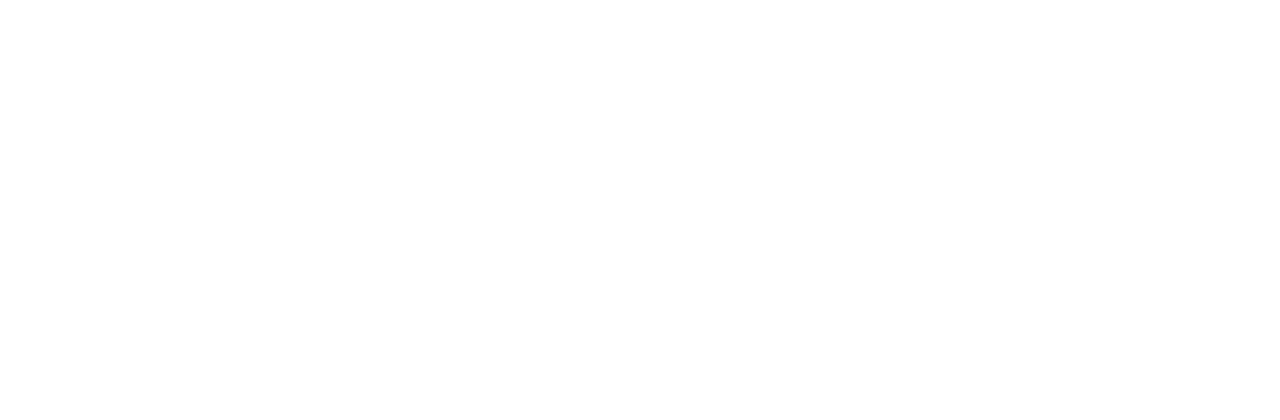
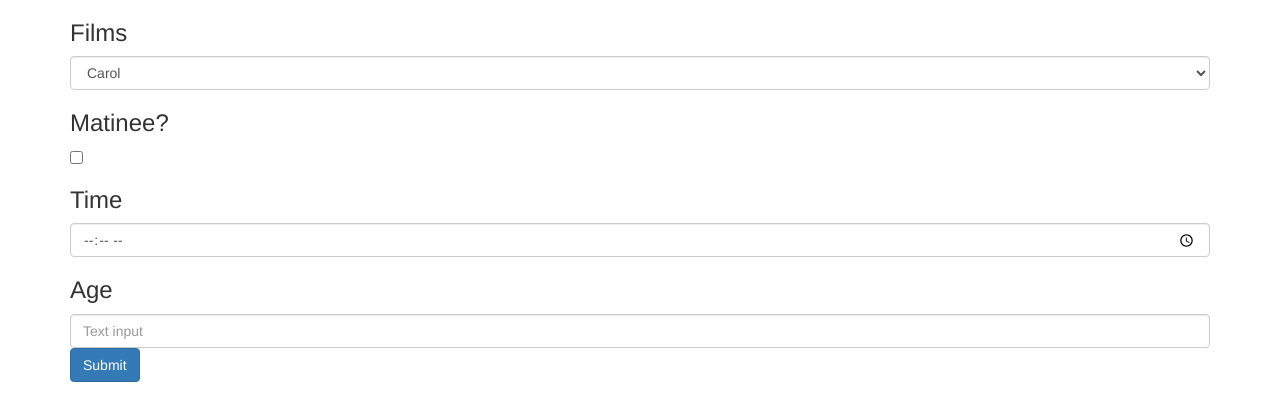
Before and after one commit to londonb/movietickets, a plain HTML site: page index.html in a window 1280 px wide. Drawn offline with nearby package versions, Linux system fonts and the light colour scheme.

Commit message:
Add passing specshtml

```diff
--- a/index.html
+++ b/index.html
@@ -1,6 +1,6 @@
 <html>
   <head>
-  <link href="css/bootstrap.css" rel="stylesheet" type="text/css">
+  <link rel="stylesheet" href="https://maxcdn.bootstrapcdn.com/bootstrap/3.3.6/css/bootstrap.min.css" integrity="sha384-1q8mTJOASx8j1Au+a5WDVnPi2lkFfwwEAa8hDDdjZlpLegxhjVME1fgjWPGmkzs7" crossorigin="anonymous">
   <link href="css/styles.css" rel="stylesheet" type="text/css">
   <script src="js/jquery-1.12.0.js"></script>
   <script src="js/scripts.js"></script>
@@ -8,6 +8,32 @@
   </head>
 
   <body>
+    <div class="container">
+      <form id = "new-ticket">
+        <h3>Films</h3>
+        <select class="form-control">
+          <option>Carol</option>
+          <option>Room</option>
+          <option>The Revenants</option>
+          <option>The Martian</option>
+        </select>
+        <h3>Matinee?</h3>
+        <div class="checkbox">
+          <label>
+            <input type="checkbox" id="runType" value="option1" aria-label="...">
+          </label>
+        </div>
+          <h3>Time</h3>
+          <input type="time" class="form-control" placeholder="Text input">
+  <h3>Age</h3>
+
+
+          <input type="text" class="form-control" placeholder="Text input">
+
+
+        <button type="button" class="btn btn-primary">Submit</button>
+      </form>
+    </div>
   </body>
 
 </html>
--- a/js/scripts.js
+++ b/js/scripts.js
@@ -53,79 +53,13 @@ if (this.runType === true) {
       }
   }
 }
-  // } else if (this.movieTitle.includes("Room") === true){
-  // console.log(this.movieTitle);
-  //     if (this.time < 5){  //matinee
-  //       if (this.age >= 65) { // senior discount
-  //           return this.cost = 8;
-  //       } else {
-  //           return this.cost = 9;
-  //       }
-  //     } else {                // not matinee
-  //       if (this.age >= 65) {  // senior discount
-  //         this.cost = 9;
-  //       } else {
-  //
-  //       }
-  //     }
-  //   } else if (this.movieTitle.indexOf("The Revenants") === 2){
-  //     if (this.time < 5){  //matinee
-  //       if (this.age >= 65) { // senior discount
-  //           return this.cost = 8;
-  //       } else {
-  //           return this.cost = 9;
-  //       }
-  //     } else {                // not matinee
-  //       if (this.age >= 65) {  // senior discount
-  //         return this.cost = 9;
-  //       } else {
-  //
-  //       }
-  //     }
-  //   } else if (this.movieTitle.indexOf("The Martian") === 3){
-  //     if (this.time < 5){  //matinee
-  //       if (this.age >= 65) { // senior discount
-  //           return this.cost = 8;
-  //       } else {
-  //           return this.cost = 9;
-  //       }
-  //     } else {                // not matinee
-  //       if (this.age >= 65) {  // senior discount
-  //         return this.cost = 9;
-  //       } else {
-  //
-  //       }
-  //     }
-  //   } else {
-  //     console.log("There is an issue");
-  //   }
-  // }
 
-  //
-  //
-  // function Carol(movieTitle, rating, cost) {
-  //   this.movieTitle = "Carol";
-  //   this.rating = rating;
-  //   this.cost = 10;
-  // }
-  //
-  // function Room(movieTitle, rating, cost) {
-  //   this.movieTitle = "Room";
-  //   this.rating = rating;
-  //   this.cost = 10;
-  // }
-  //
-  // function Revenants(movieTitle, rating, cost) {
-  //   this.movieTitle = "The Revenants";
-  //   this.rating = rating;
-  //   this.cost = 8;
-  // }
-  // function Martian(movieTitle, rating, cost) {
-  //   this.movieTitle = "The Martian";
-  //   this.rating = rating;
-  //   this.cost = 8;
-  // }
-  //
-  // Movie.prototype.movieInfo = function() {
-  //   return this.movieTitle + " ," + this.rating;
-  // }
+$(document).ready(function() {
+  $("form#new-ticket").submit(function(event)) {
+    event.preventDefault();
+    var titleInput =
+    var timeInput =
+    var ageInput =
+    var runInput =
+  }
+});
```
Also changed, not shown: spec/specs.js (+4 -0 lines).
